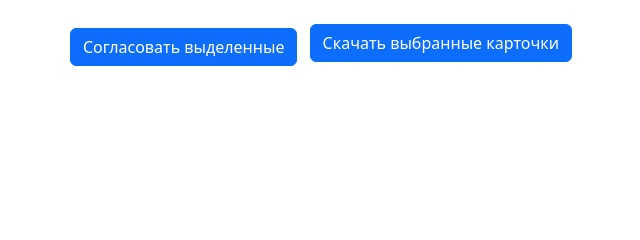
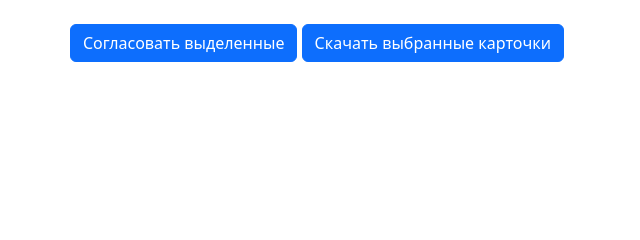
Before and after one commit to ValeraTheSlayer/astrec, a Django app: template arec/card/templates/card/card_registry.html in a window 1280 px wide. Shown: the part 108-348 px from the top of the page, without its empty margins (26-666 px from the left). Run offline with Django 4.2, Linux system fonts and the light colour scheme; the template is opened without the code that fills it, so the values that code supplies are empty; some libraries are stand-ins or nearby versions.

Commit message:
margin-top 2 also for the second button in the registry template

```diff
--- a/arec/card/templates/card/card_registry.html
+++ b/arec/card/templates/card/card_registry.html
@@ -120,7 +120,7 @@
   {% else %}
     <button type="submit" class="btn btn-primary mt-2">Согласовать выделенные</button>
   {% endif %}
-    <button type="submit" formaction="{% url 'download_selected' %}" class="btn btn-primary m-2">Скачать выбранные карточки</button>
+    <button type="submit" formaction="{% url 'download_selected' %}" class="btn btn-primary mt-2">Скачать выбранные карточки</button>
 
 </form>
 <script>
```
